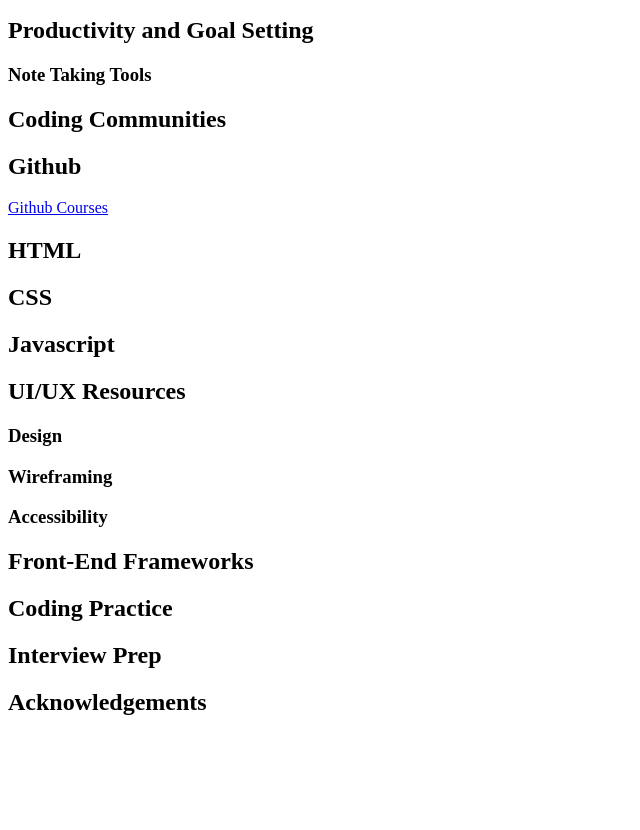
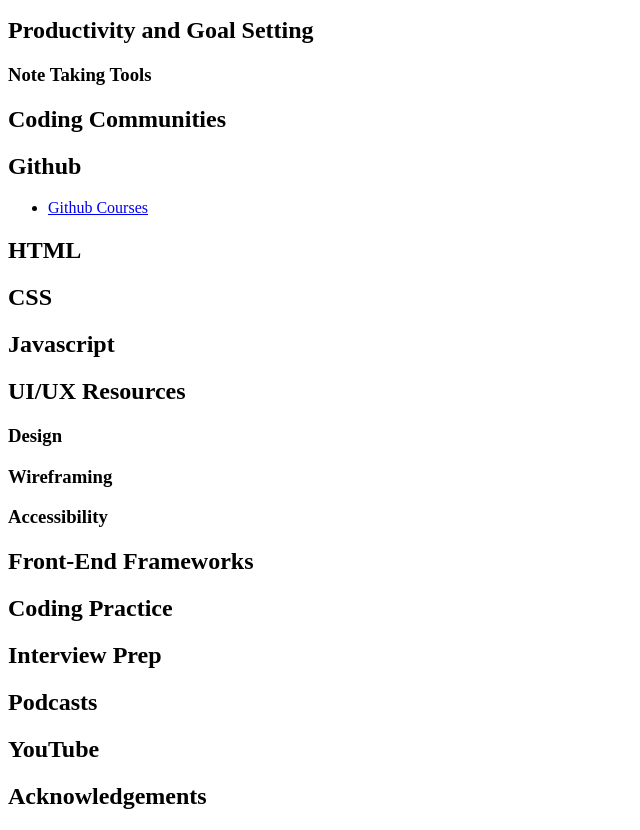
Before and after one commit to LaurenDoughty/web-development-resources, a plain HTML site: page index.html in a window 1280 px wide. Shown: the part 136-966 px from the top of the page, without its empty margins (0-640 px from the left). Before the commit the page ends 872 px from the top, so only its background shows below. Drawn offline with Linux system fonts and the light colour scheme.

Commit message:
Update index.html
reformatted link

```diff
--- a/index.html
+++ b/index.html
@@ -11,7 +11,9 @@
       <h3>Note Taking Tools</h3>
     <h2>Coding Communities</h2>
     <h2>Github</h2>
-    <a href="https://lab.github.com/courses">Github Courses</a>
+      <ul>
+        <li><a href="https://lab.github.com/courses">Github Courses</a></li>
+      </ul>
     <h2>HTML</h2>
     <h2>CSS</h2>
     <h2>Javascript</h2>
@@ -22,6 +24,8 @@
     <h2>Front-End Frameworks</h2>
     <h2>Coding Practice</h2>
     <h2>Interview Prep</h2>
+    <h2>Podcasts</h2>
+    <h2>YouTube</h2>
     <h2>Acknowledgements</h2>
   </body>
 </html>
```
